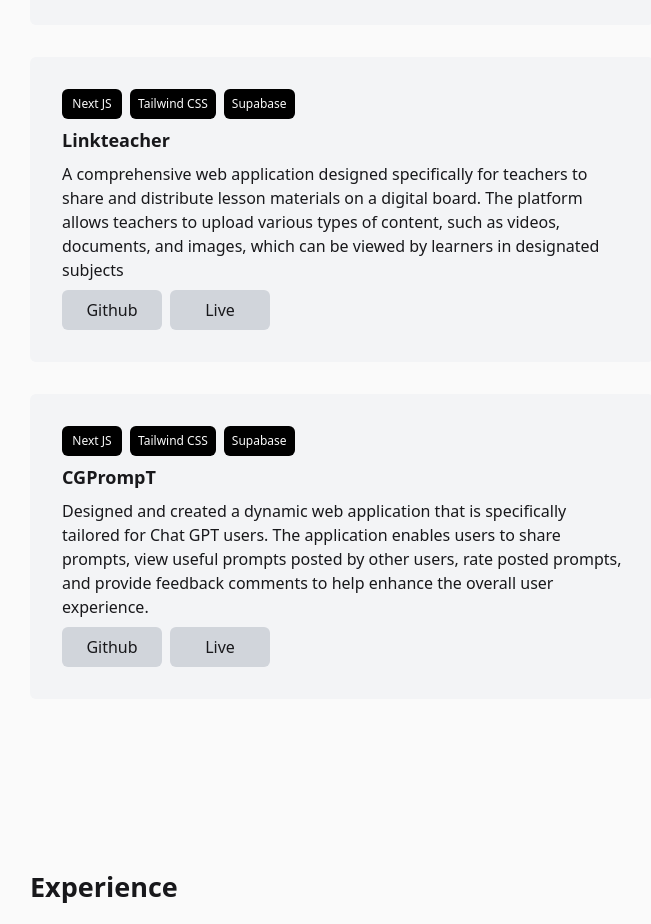
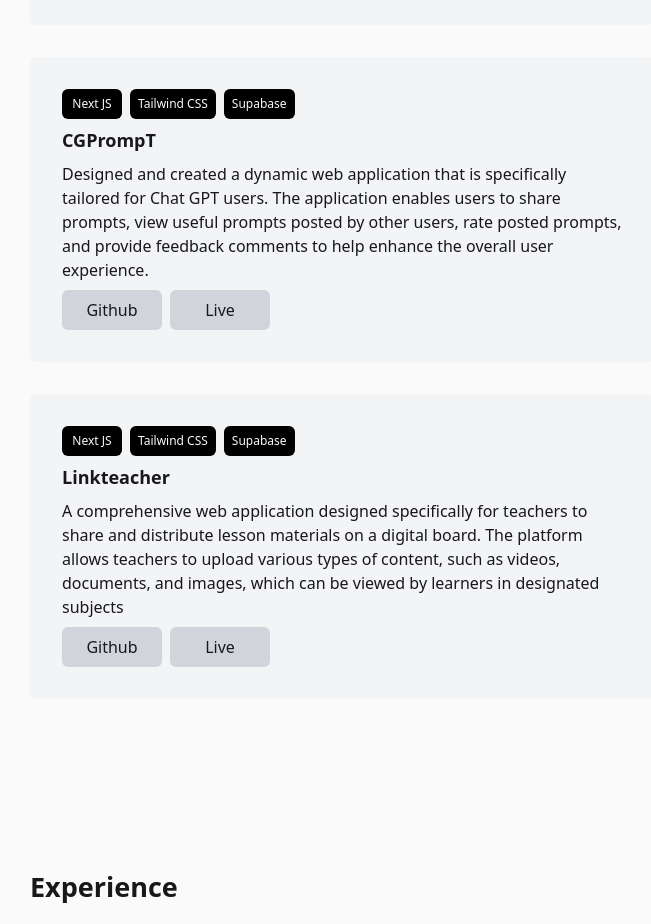
Before and after one commit to VahapCanDongel/portfolio-v3, a React (Vite) app: page / in a window 1280 px wide. Shown: the part 880-1804 px from the top of the page, without its empty margins (298-949 px from the left). Built offline with nearby package versions, Linux system fonts and the light colour scheme.

Commit message:
reordered

```diff
--- a/src/components/FeaturedWork.jsx
+++ b/src/components/FeaturedWork.jsx
@@ -19,6 +19,15 @@ export default function FeaturedWork() {
           liveLink={"https://shuishop.vercel.app/"}
         />
 
+        <FeaturedWorkCard
+          technologies={["Next JS", "Tailwind CSS", "Supabase"]}
+          projectName={"CGPrompT"}
+          projectDescription={
+            "Designed and created a dynamic web application that is specifically tailored for Chat GPT users. The application enables users to share prompts, view useful prompts posted by other users, rate posted prompts, and provide feedback comments to help enhance the overall user experience."
+          }
+          githubLink={"https://github.com/VahapCanDongel/prompt-engineer"}
+          liveLink={"https://prompt-engineer.vercel.app/"}
+        />
 
         <FeaturedWorkCard
           technologies={["Next JS", "Tailwind CSS", "Supabase"]}
@@ -30,15 +39,7 @@ export default function FeaturedWork() {
           liveLink={"https://vlearn-2.vercel.app/login"}
         />
 
-        <FeaturedWorkCard
-          technologies={["Next JS", "Tailwind CSS", "Supabase"]}
-          projectName={"CGPrompT"}
-          projectDescription={
-            "Designed and created a dynamic web application that is specifically tailored for Chat GPT users. The application enables users to share prompts, view useful prompts posted by other users, rate posted prompts, and provide feedback comments to help enhance the overall user experience."
-          }
-          githubLink={"https://github.com/VahapCanDongel/prompt-engineer"}
-          liveLink={"https://prompt-engineer.vercel.app/"}
-        />
+
       </div>
     </div>
   );
```
